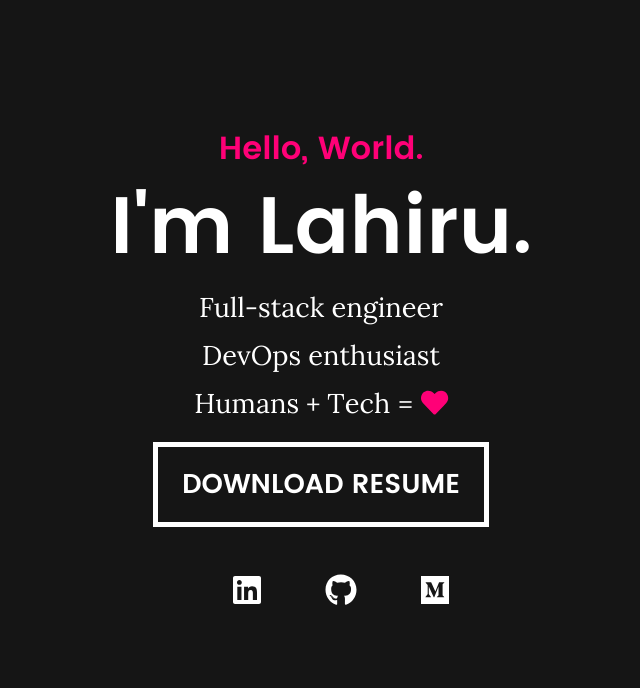
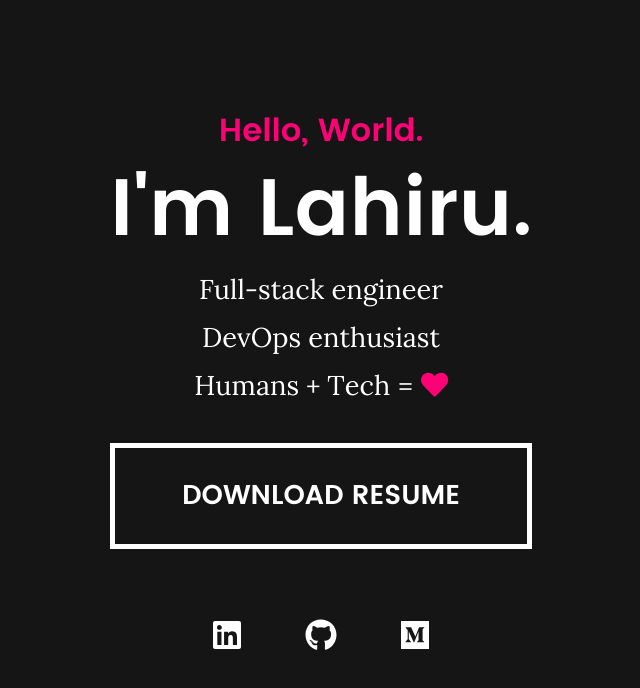
Before and after one commit to lahmud/lahirutm.com, an Angular app in the folder ltm/: page / in a window 1280 px wide. Shown: the top 688 px of the page, without its empty margins (319-959 px from the left). Built offline with nearby package versions, Linux system fonts and the light colour scheme.

Commit message:
Add button link

```diff
--- a/ltm/src/app/app.component.html
+++ b/ltm/src/app/app.component.html
@@ -11,9 +11,9 @@
       <p>Humans + Tech = <fa-icon class="red" [icon]="faHeart"></fa-icon></p>
     </div>
 
-    <a class="button" href="#" title="">Download Resume</a>
+    <a class="button" id="resume-button" target="_blank" href="/assets/resume.pdf" title="">Download Resume</a>
   </div>
-  <!-- /intro-content -->
+
 
   <ul class="social-links">
     <li>
@@ -32,5 +32,5 @@
       </a>
     </li>
   </ul>
-  <!-- /intro-social -->
+
 </section>
--- a/ltm/src/app/app.component.scss
+++ b/ltm/src/app/app.component.scss
@@ -10,6 +10,8 @@
 }
 
 .social-links {
+  padding: 0;
+  margin: 0;
   li {
     display: inline-block;
     list-style: none;
@@ -31,16 +33,14 @@
 }
 
 .personal-details {
+  margin: 2rem 0;
   p {
     margin: 0;
     padding: 0;
-
-    &:first-child {
-      margin-top: 2rem;
-    }
-
-    &:last-child {
-      margin-bottom: 2rem;
-    }
   }
 }
+
+#resume-button {
+  display: block;
+  margin: 2rem 0;
+}
```
Also changed, not shown: 1 other file (tests, documents, lock files or other folders).
